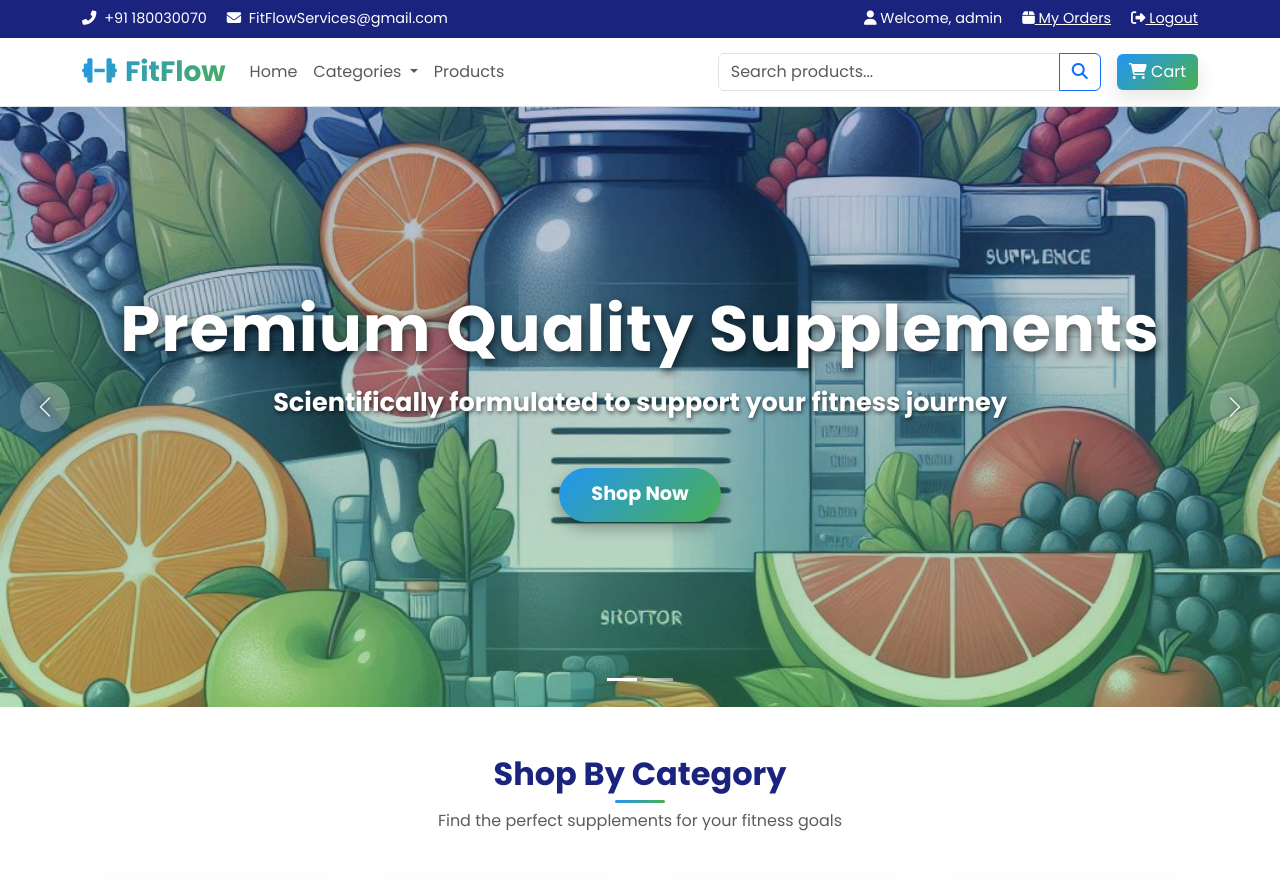
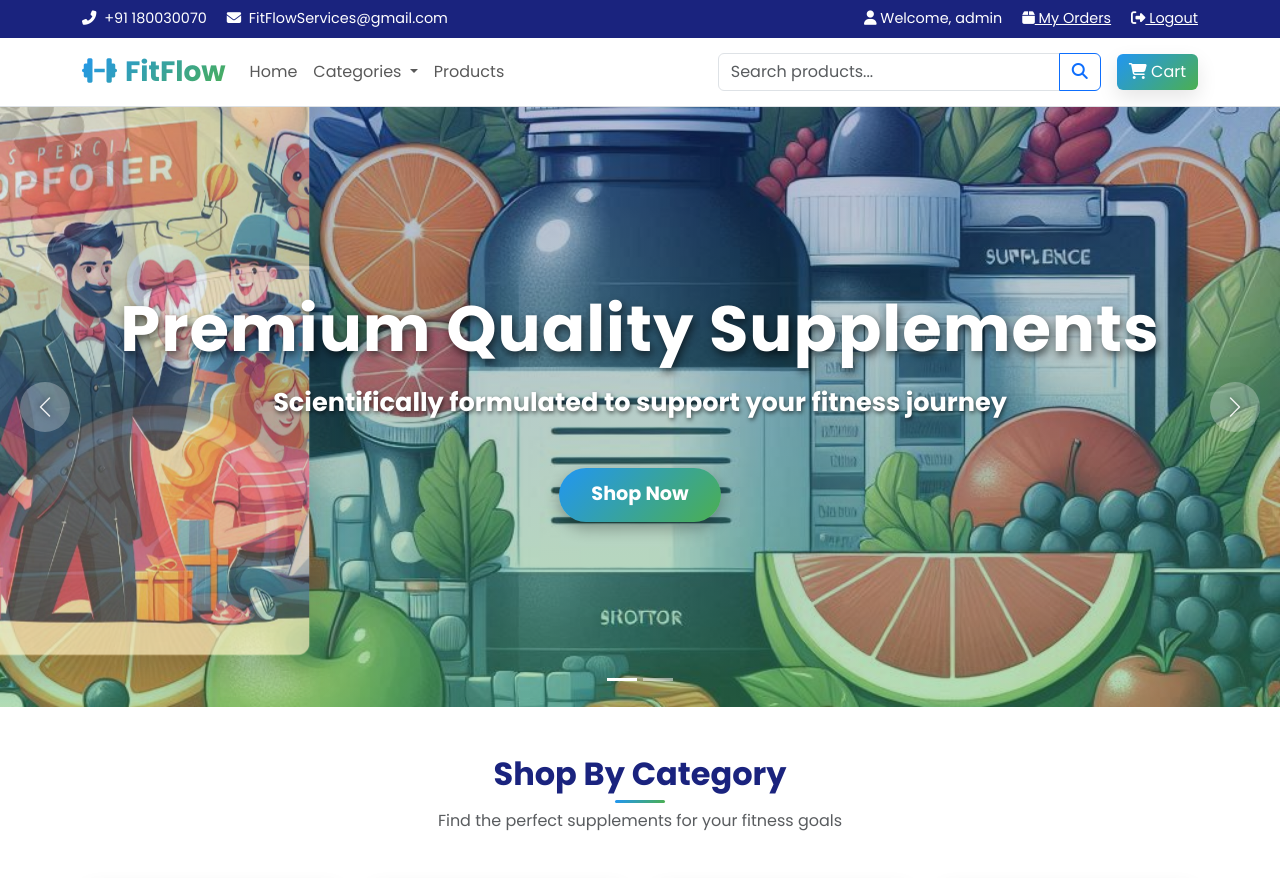
Before and after one commit to BHARATHKUMAR-max/FITFLOW, a Django app: page /app/ in a window 1280 px wide. Shown: the top 878 px of the page. Run offline with Django 5.2, Linux system fonts and the light colour scheme; a user stored in the database is signed in; data comes from the database, SQL or seed files in the repository.

Commit message:
Initial commit

```diff
--- a/fitflow/settings.py
+++ b/fitflow/settings.py
@@ -29,9 +29,9 @@ SECRET_KEY = os.getenv('SECRET_KEY', '00o0_*h+5ww-trw56byaz3mjmi-)zm9d#e8^az$t!e
 # SECURITY WARNING: don't run with debug turned on in production!
 DEBUG = False
 
-ALLOWED_HOSTS = ["fitflow-11.onrender.com", "localhost", "127.0.0.1"]
+ALLOWED_HOSTS = ["fitflow-12.onrender.com", "localhost", "127.0.0.1"]
 
-CSRF_TRUSTED_ORIGINS = ["https://fitflow-11.onrender.com"]
+CSRF_TRUSTED_ORIGINS = ["https://fitflow-12.onrender.com"]
 
 
 
--- a/static/css/styles.css
+++ b/static/css/styles.css
@@ -54,6 +54,25 @@ body {
     height: 600px;
     position: relative;
     overflow: hidden;
+}
+
+/* Floating promo image animation (slides in from left and gently floats) */
+@keyframes promoSlideIn {
+    0% { transform: translateX(-120%) scale(0.96); opacity: 0; }
+    50% { transform: translateX(0) scale(1); opacity: 1; }
+    100% { transform: translateX(-120%) scale(0.96); opacity: 0; }
+}
+
+.promo-float {
+    position: absolute;
+    left: 0;
+    bottom: 8%;
+    width: 36%;
+    max-width: 520px;
+    z-index: 2;
+    border-radius: 12px;
+    box-shadow: 0 20px 40px rgba(0,0,0,0.25);
+    animation: promoSlideIn 2s ease-in-out infinite;
 }
 
 .carousel-item::before {
--- a/templates/core/home.html
+++ b/templates/core/home.html
@@ -6,18 +6,23 @@
 {% block content %}
 <!-- Hero Section -->
 <section class="hero-section">
-    <div id="heroCarousel" class="carousel slide" data-bs-ride="carousel" data-bs-interval="2000">
+    <div id="heroCarousel" class="carousel slide" data-bs-ride="carousel" data-bs-interval="2000" data-bs-wrap="true" data-bs-pause="false">
         <div class="carousel-indicators">
             <button type="button" data-bs-target="#heroCarousel" data-bs-slide-to="0" class="active" aria-current="true" aria-label="Slide 1"></button>
             <button type="button" data-bs-target="#heroCarousel" data-bs-slide-to="1" aria-label="Slide 2"></button>
         </div>
         <div class="carousel-inner">
-            <div class="carousel-item active">
+            <div class="carousel-item active position-relative">
                 <img src="{% static 'images/Homepage hero_banner image .png' %}"
                      class="d-block w-100"
                      alt="FitFlow Hero Banner"
                      style="height: 600px; object-fit: cover;"
                      onerror="this.style.display='none'; this.nextElementSibling.style.display='block';">
+                <!-- Animated promo image on the left -->
+                <img src="{% static 'images/Promotional banner images for special offers.png' %}"
+                     alt="Special Offers"
+                     class="promo-float d-none d-md-block"
+                     onerror="this.style.display='none';">
                 <div class="carousel-caption" style="display:none; background: linear-gradient(135deg, #2196F3, #4CAF50); padding: 40px; border-radius: 10px;">
                     <h1 class="display-4 fw-bold text-white">Premium Quality Supplements</h1>
                     <p class="lead fw-bold text-white">Scientifically formulated to support your fitness journey</p>
@@ -70,6 +75,14 @@
 <script>
 // Fallback if carousel doesn't work
 document.addEventListener('DOMContentLoaded', function() {
+    // Force Bootstrap carousel to auto-slide every 2s, loop forever, and never pause on hover
+    try {
+        var carouselEl = document.getElementById('heroCarousel');
+        if (carouselEl && window.bootstrap && bootstrap.Carousel) {
+            new bootstrap.Carousel(carouselEl, { interval: 2000, wrap: true, pause: false, ride: true });
+        }
+    } catch (e) { /* noop */ }
+
     const carousel = document.getElementById('heroCarousel');
     const fallback = document.querySelector('.hero-section-fallback');
 
```
